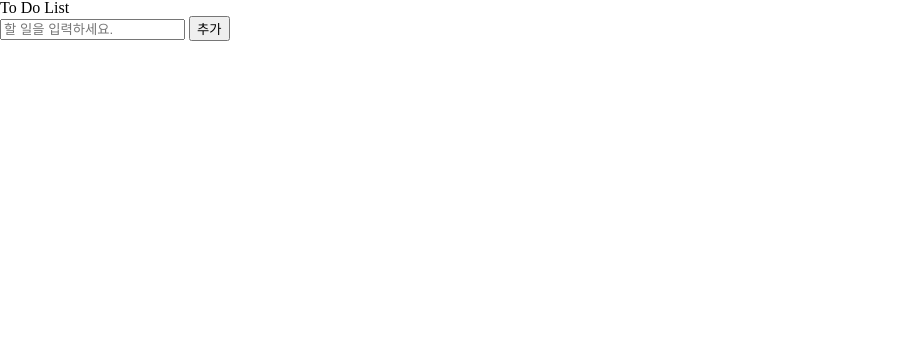
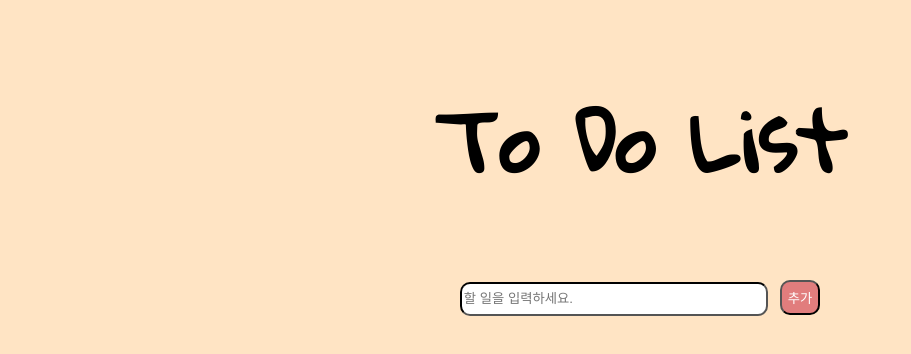
Before and after one commit to suyeon9937/TODOList, a plain HTML site: page index.html in a window 1280 px wide. Shown: the whole page, without its empty margins (0-911 px from the left). Drawn offline with nearby package versions, Linux system fonts and the light colour scheme.

Commit message:
스타일 추가

```diff
--- a/index.html
+++ b/index.html
@@ -5,8 +5,12 @@
   <meta http-equiv="X-UA-Compatible" content="IE=edge">
   <meta name="viewport" content="width=device-width, initial-scale=1.0">
   <link rel="stylesheet" href="https://cdn.jsdelivr.net/npm/reset-css@5.0.1/reset.min.css">
+  <link rel="preconnect" href="https://fonts.googleapis.com">
+  <link rel="preconnect" href="https://fonts.gstatic.com" crossorigin>
+  <link href="https://fonts.googleapis.com/css2?family=Gloria+Hallelujah&display=swap" rel="stylesheet">
   <title>To Do List</title>
   <link rel="stylesheet" href="./style.css">
+
 </head>
 
 <body>
--- a/style.css
+++ b/style.css
@@ -0,0 +1,43 @@
+body {
+  background-color: bisque;
+}
+h1 {
+  font-size: 80px;
+  font-weight: 700;
+  text-align: center;
+  margin-top: 100px;
+  margin-bottom: 30px;
+  font-family: 'Gloria Hallelujah', cursive;
+}
+
+form {
+  margin-top: 100px;
+  text-align: center;
+}
+
+input {
+  height: 28px;
+  width: 300px;
+  border-radius: 10px;
+  border-color: black;
+}
+
+button {
+  height: 35px;
+  color: white;
+  background-color: rgb(225, 125, 125);
+  border-radius: 10px;
+  border-color: black;
+  margin-left: 8px;
+}
+
+ul {
+  text-align: center;
+  display: block;
+  position: relative;
+}
+
+
+li {
+  margin: 16px;
+}
```
